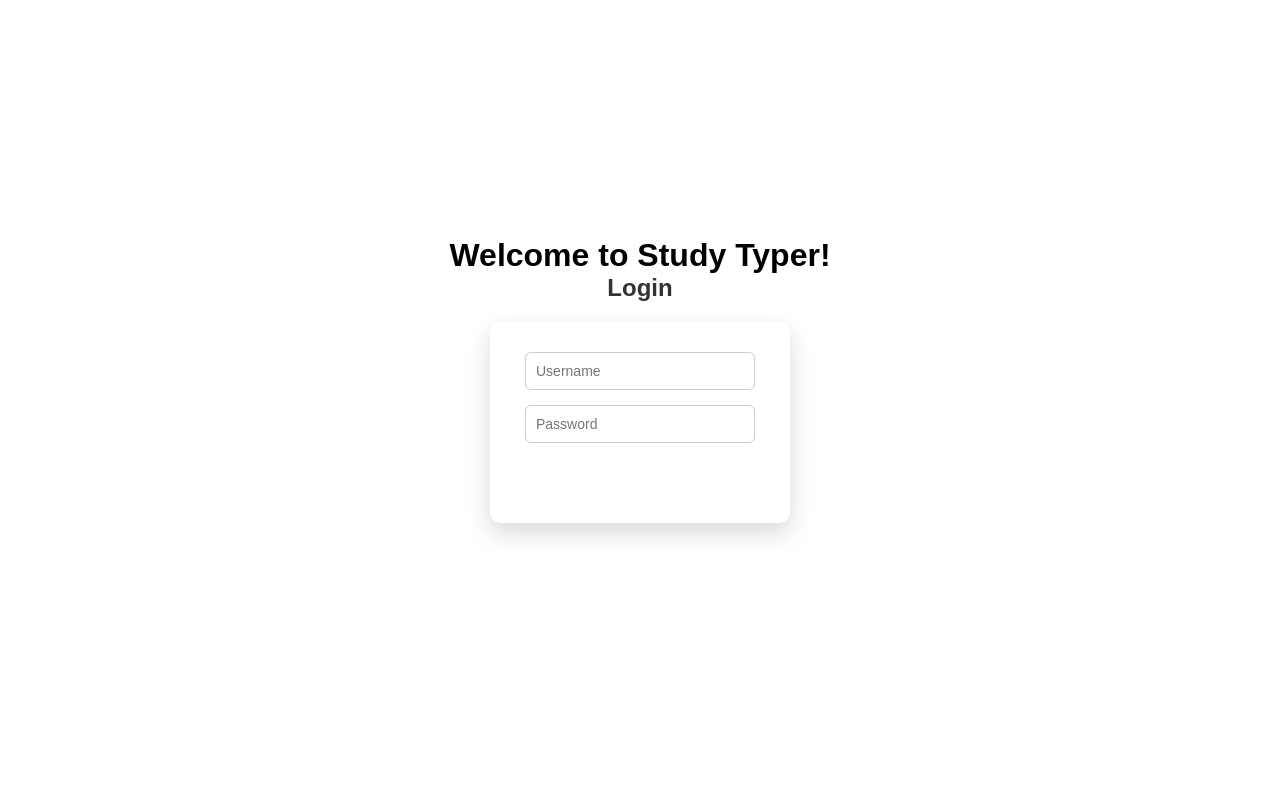
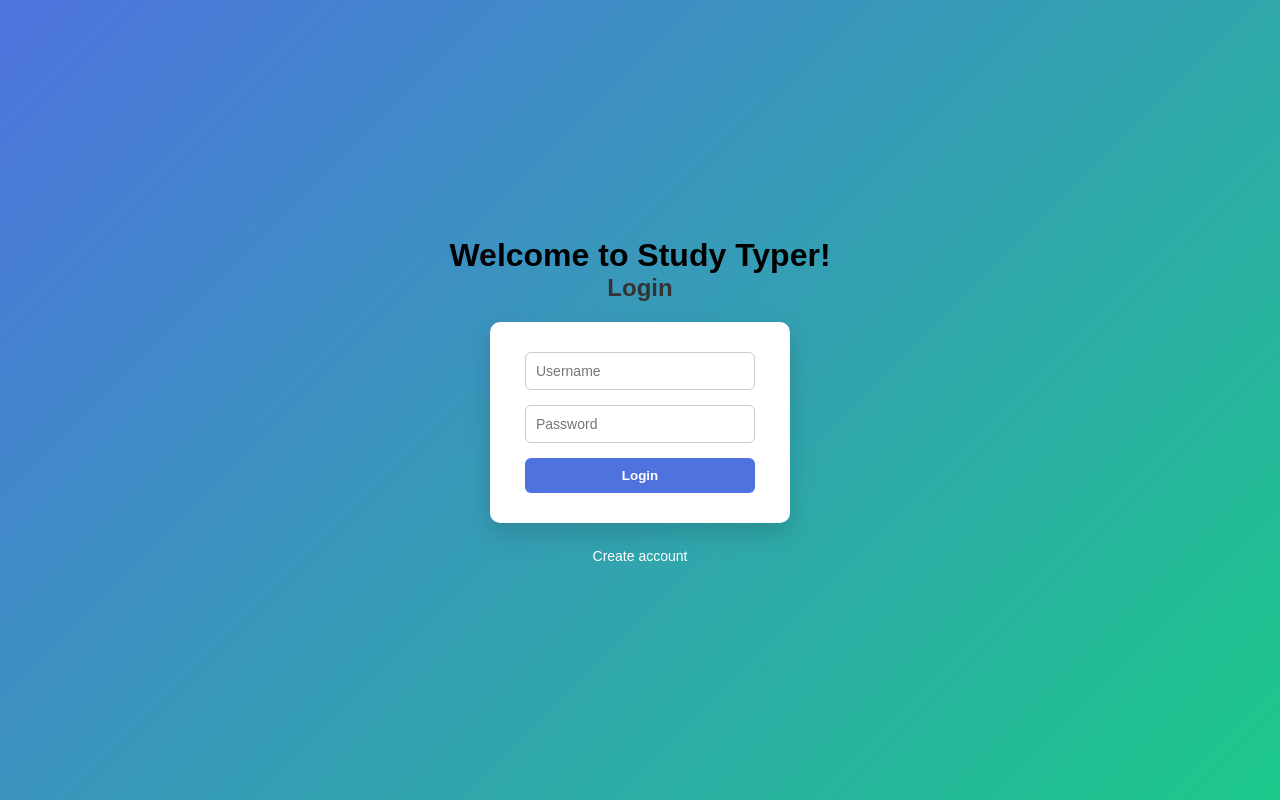
Before and after one commit to winslozp/project201, a Flask app: page / in a window 1280 px wide. Run offline with Flask 3, Linux system fonts and the light colour scheme.

Commit message:
Changed back

```diff
--- a/StudyTyper/static/styles/loginStyles.css
+++ b/StudyTyper/static/styles/loginStyles.css
@@ -12,7 +12,7 @@ body {
     flex-direction: column;
     justify-content: center;
     align-items: center;
-    background: linear-gradient(135deg, #ffffff, #ffffff);
+    background: linear-gradient(135deg, #4e73df, #1cc88a);
 }
 
 /* Login container styling */
@@ -44,7 +44,7 @@ input {
 
 input:focus {
     outline: none;
-    border-color: #ffffff;
+    border-color: #4e73df;
     box-shadow: 0 0 0 2px rgba(78, 115, 223, 0.2);
 }
 
@@ -53,7 +53,7 @@ button {
     padding: 10px;
     border: none;
     border-radius: 6px;
-    background-color: #ffffff;
+    background-color: #4e73df;
     color: white;
     font-weight: bold;
     cursor: pointer;
@@ -61,7 +61,7 @@ button {
 }
 
 button:hover {
-    background-color: #ffffff;
+    background-color: #2e59d9;
 }
 
 /* Message text */
--- a/StudyTyper/static/styles/notesStyles.css
+++ b/StudyTyper/static/styles/notesStyles.css
@@ -21,13 +21,13 @@
 }
 
 .notes-toolbar button {
-    background: linear-gradient(135deg, #ffffff, #ffffff);
+    background: linear-gradient(135deg, #4f46e5, #3b82f6);
     color: white;
     box-shadow: 0 10px 20px rgba(79, 70, 229, 0.18);
 }
 
 .notes-toolbar button.secondary {
-    background: linear-gradient(135deg, #ffffff, #ffffff);
+    background: linear-gradient(135deg, #0f766e, #14b8a6);
 }
 
 .notes-area {
```
Also changed, not shown: 1 other file.
